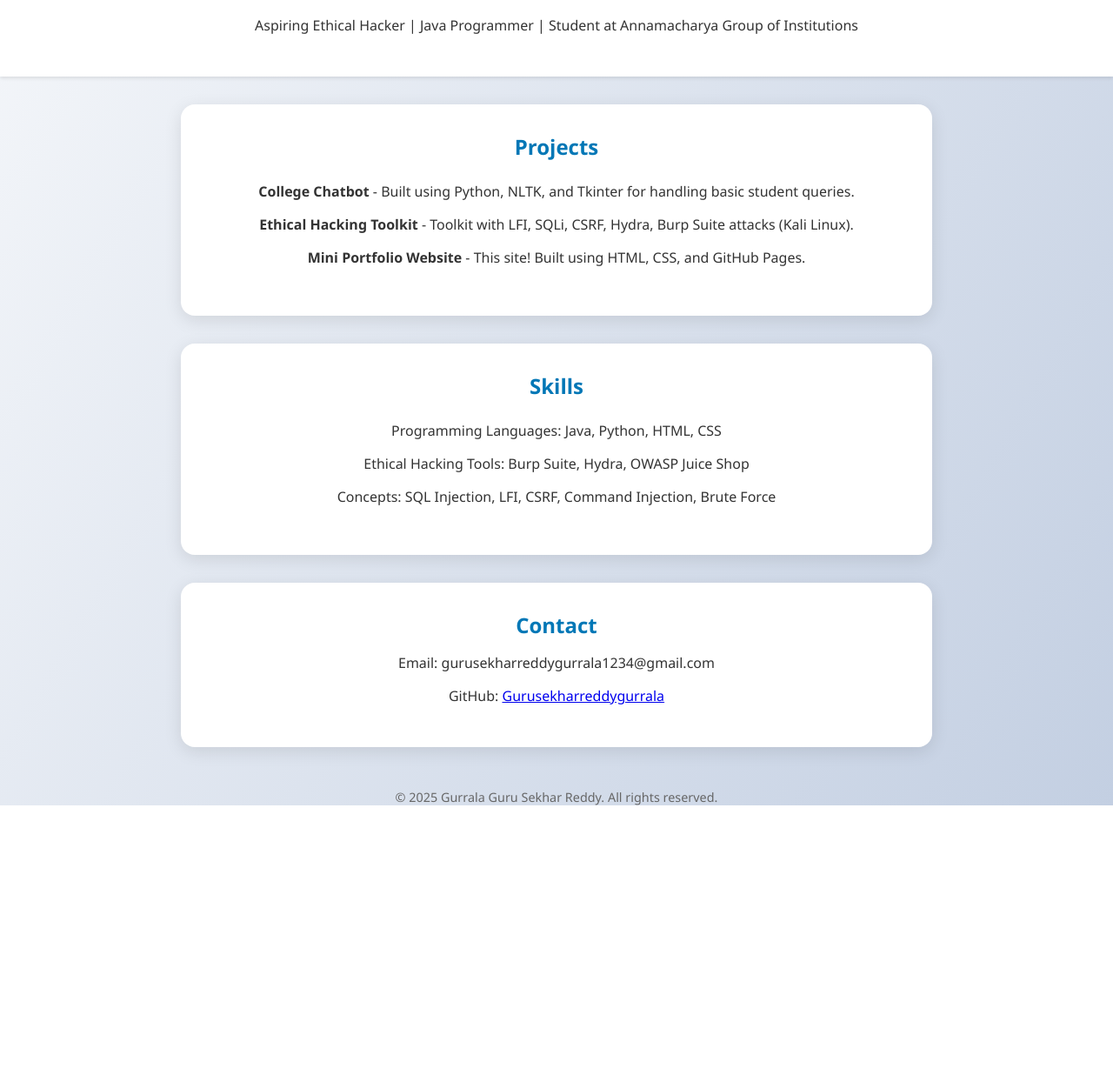
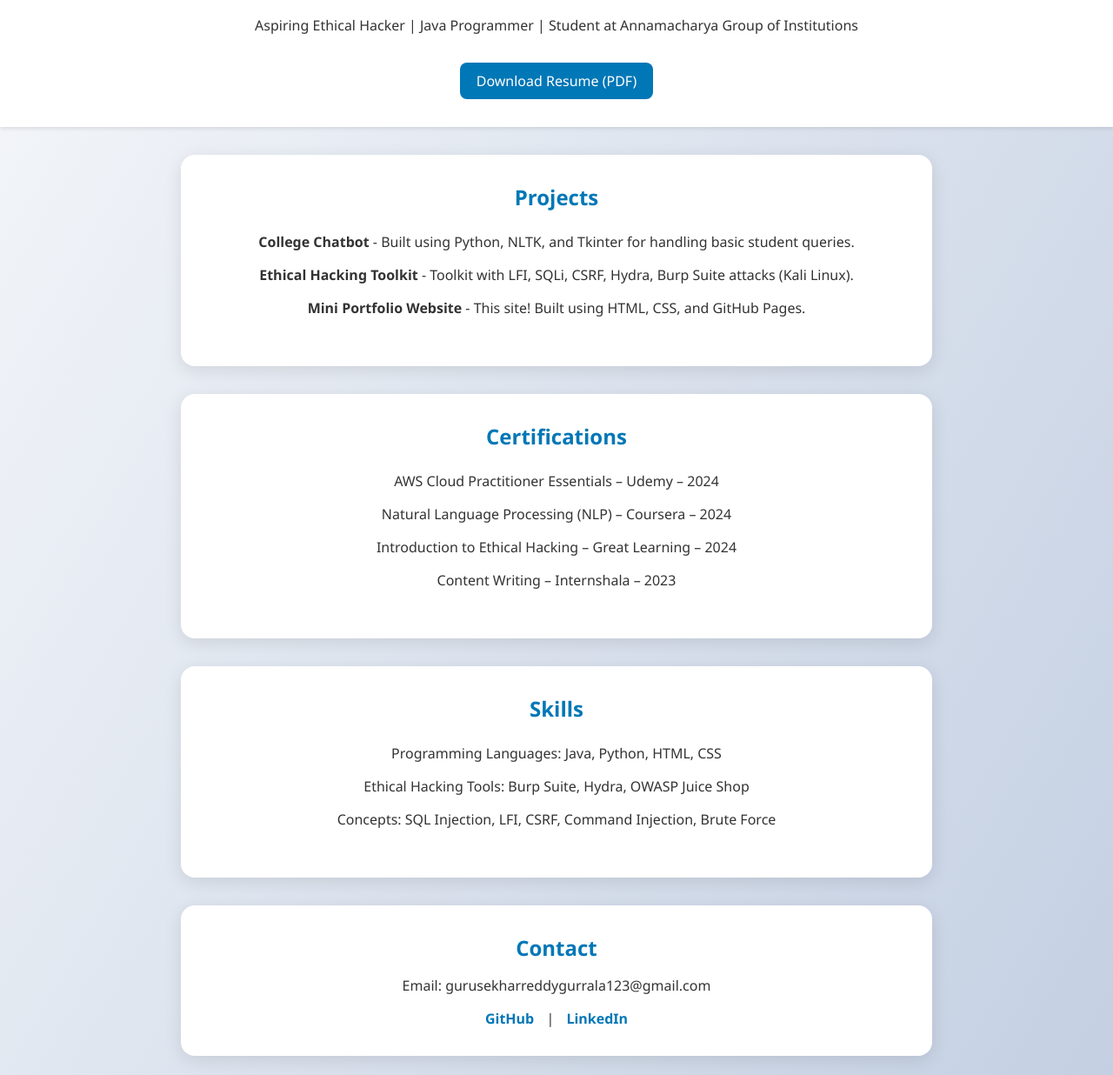
Before and after one commit to Gurusekharreddygurrala/portfolio, a plain HTML site: page index.html in a window 1280 px wide. Shown: the part 124-1360 px from the top of the page at 87% size. Before the commit the page ends 1050 px from the top, so only its background shows below. Drawn offline with Linux system fonts and the light colour scheme.

Commit message:
Update index.html

```diff
--- a/index.html
+++ b/index.html
@@ -50,6 +50,21 @@
     li {
       padding: 0.5rem 0;
     }
+    a.button {
+      display: inline-block;
+      margin-top: 1rem;
+      padding: 0.6rem 1.2rem;
+      background-color: #0077b6;
+      color: white;
+      text-decoration: none;
+      border-radius: 0.5rem;
+    }
+    .social-links a {
+      margin: 0 10px;
+      color: #0077b6;
+      text-decoration: none;
+      font-weight: bold;
+    }
     footer {
       margin-top: 3rem;
       font-size: 0.9rem;
@@ -62,6 +77,7 @@
     <img src="sekhar.jpg" alt="Profile Picture" class="profile-pic" />
     <h1>Gurrala Guru Sekhar Reddy</h1>
     <p>Aspiring Ethical Hacker | Java Programmer | Student at Annamacharya Group of Institutions</p>
+    <a href="resume.pdf" class="button" target="_blank">Download Resume (PDF)</a>
   </header>
 
   <section>
@@ -70,6 +86,16 @@
       <li><strong>College Chatbot</strong> - Built using Python, NLTK, and Tkinter for handling basic student queries.</li>
       <li><strong>Ethical Hacking Toolkit</strong> - Toolkit with LFI, SQLi, CSRF, Hydra, Burp Suite attacks (Kali Linux).</li>
       <li><strong>Mini Portfolio Website</strong> - This site! Built using HTML, CSS, and GitHub Pages.</li>
+    </ul>
+  </section>
+
+  <section>
+    <div class="section-title">Certifications</div>
+    <ul>
+      <li>AWS Cloud Practitioner Essentials – Udemy – 2024</li>
+      <li>Natural Language Processing (NLP) – Coursera – 2024</li>
+      <li>Introduction to Ethical Hacking – Great Learning – 2024</li>
+      <li>Content Writing – Internshala – 2023</li>
     </ul>
   </section>
 
@@ -84,8 +110,11 @@
 
   <section>
     <div class="section-title">Contact</div>
-    <p>Email: gurusekharreddygurrala1234@gmail.com</p>
-    <p>GitHub: <a href="https://github.com/Gurusekharreddygurrala/annamacharya" target="_blank">Gurusekharreddygurrala</a></p>
+    <p>Email: gurusekharreddygurrala123@gmail.com</p>
+    <div class="social-links">
+      <a href="https://github.com/Gurusekharreddygurrala" target="_blank">GitHub</a> |
+      <a href="https://www.linkedin.com/in/guru-sekhar-reddy-gurrala-2218ab32b" target="_blank">LinkedIn</a>
+    </div>
   </section>
 
   <footer>
```
